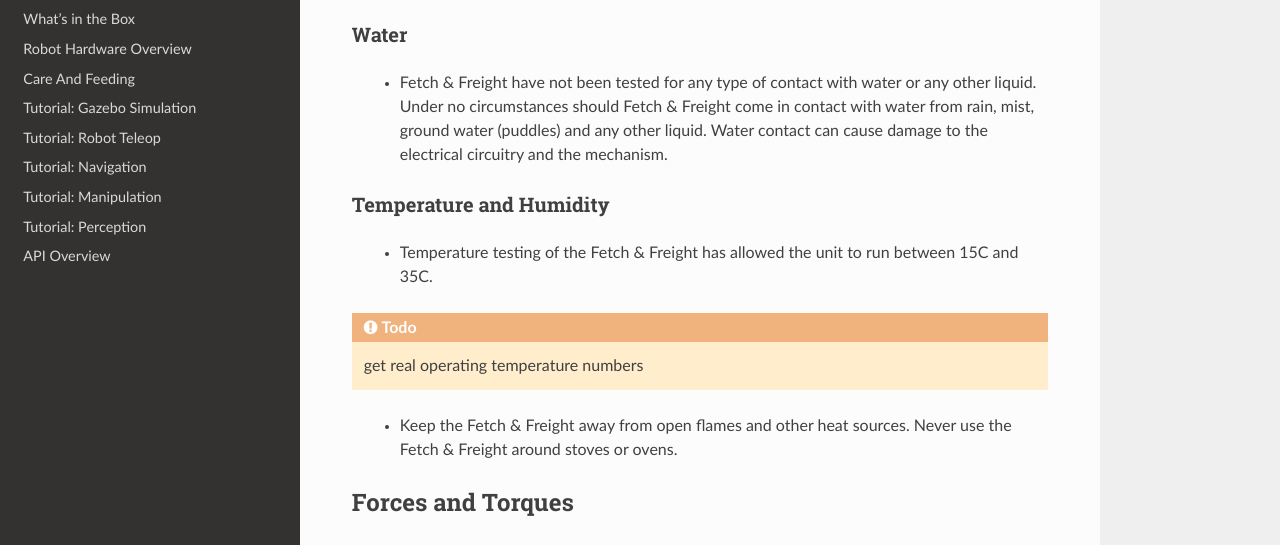
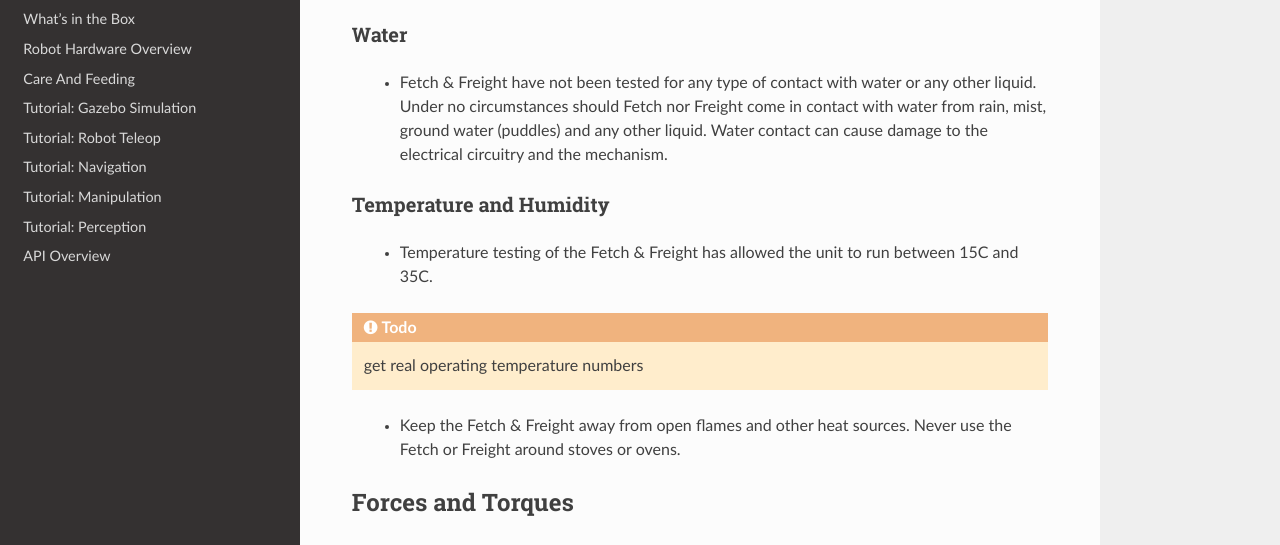
Before and after one commit to fetchrobotics/docs, a Sphinx documentation site: the page built from source/mechanical_spec.rst, in a window 1280 px wide and 1400 px high, scrolled down 571 px. Shown: the part 185-730 px from the top of the window. Built offline with Sphinx 7.4.7 and the Read the Docs theme 2.0.0, drawn with Linux system fonts in a browser that asks for light colours; some of the changed text lies outside the part shown.

Commit message:
Update mechanical_spec.rst

```diff
--- a/source/mechanical_spec.rst
+++ b/source/mechanical_spec.rst
@@ -24,14 +24,14 @@
 
 Water
 '''''
- - Fetch & Freight have not been tested for any type of contact with water or any other liquid. Under no circumstances should Fetch & Freight come in contact with water from rain, mist, ground water (puddles) and any other liquid. Water contact can cause damage to the electrical circuitry and the mechanism.
+ - Fetch & Freight have not been tested for any type of contact with water or any other liquid. Under no circumstances should Fetch nor Freight come in contact with water from rain, mist, ground water (puddles) and any other liquid. Water contact can cause damage to the electrical circuitry and the mechanism.
 
 Temperature and Humidity
 ''''''''''''''''''''''''
  - Temperature testing of the Fetch & Freight has allowed the unit to run between 15C and 35C.
 .. TODO:: get real operating temperature numbers
 \
- - Keep the Fetch & Freight away from open flames and other heat sources.  Never use the Fetch & Freight around stoves or ovens.
+ - Keep the Fetch & Freight away from open flames and other heat sources.  Never use the Fetch or Freight around stoves or ovens.
 
 Forces and Torques
 ++++++++++++++++++
```
Also changed, not shown: other parts of source/mechanical_spec.rst (+2 -0 lines).
